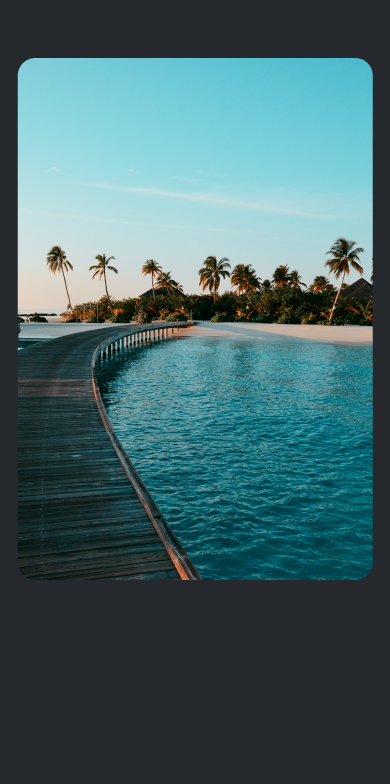
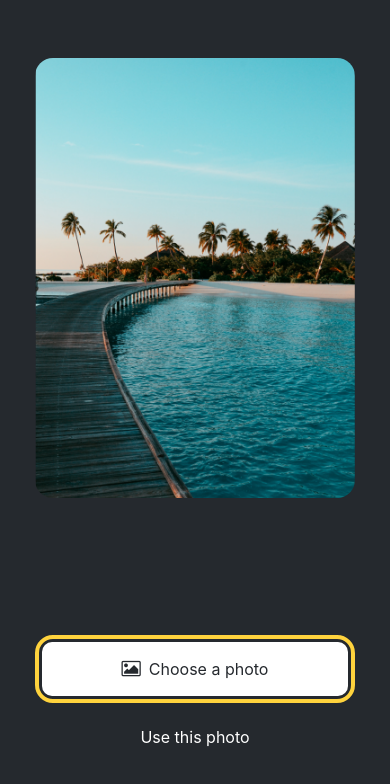
Before and after one commit to obedNuertey1/image-taker-expo-app, a React Native app: screen / in a window 390 px wide. Shown: the top 784 px of the page. Built offline with nearby package versions, Linux system fonts and the light colour scheme.

Commit message:
feat(Button.tsx, App.tsx, package.json, tailwind.config.ts): added code to implement fist screen

```diff
--- a/App.tsx
+++ b/App.tsx
@@ -3,12 +3,17 @@ import { View } from "react-native";
 // @ts-ignore
 import PlaceHolderImage from "./assets/images/background-image.png";
 import ImageViewer from "./components/ImageViewer";
+import Button from "./components/Button";
 
 export default function App(){
   return (
-    <View className="flex flex-1 bg-[#25292e] items-center justify-center">
-      <View className="flex flex-1 pt-[58px]">
+    <View className="flex-[1] bg-[#25292e] items-center justify-center">
+      <View className="flex-[1] pt-[58px]">
         <ImageViewer placeholderImage={PlaceHolderImage} />
+      </View>
+      <View className="flex-[1/3] flex-col h-1/3 items-center justify-center">
+        <Button theme="primary" label="Choose a photo" />
+        <Button label="Use this photo" />
       </View>
       <StatusBar style="light" />
     </View>
--- a/components/Button.tsx
+++ b/components/Button.tsx
@@ -1,12 +1,32 @@
-import {View, Pressable, Text} from 'react-native';
+import {View as RnView, Pressable as RnPressable, Text as RnText} from 'react-native';
+import { styled } from 'nativewind';
+import FontAwesome from "@expo/vector-icons/FontAwesome";
 
-export default function({label}:any){
+const [View, Pressable, Text] = [styled(RnView), styled(RnPressable), styled(RnText)]
+
+export default function({label, theme}:any){
+    if(theme === "primary"){
+        return (
+            <View className='border-4 border-[#ffd33d] rounded-[18px] w-80 h-[68px] mx-5 items-center justify-center p-[3px]'>
+                <Pressable className='bg-white rounded-[10px] w-full h-full items-center justify-center flex-row'
+                    onPress={()=>alert('You pressed a button.')}
+                >
+                    <View className='pr-[8px] inline'>
+                        <FontAwesome name="picture-o" size={18} color={"#25292e"}/>
+                    </View>
+                    <Text
+                        className='text-[#25292e] text-base'
+                    >{label}</Text>
+                </Pressable>
+            </View>
+        );
+    }
     return (
-        <View className='w-80 h-[68px] '>
-            <Pressable className='rounded-[10px] w-[100%] itemx-center justify-center flex flex-row'
+        <View className='w-80 h-[68px] mx-5 items-center justify-center p-[3px]'>
+            <Pressable className='rounded-[10px] w-full h-[100%] items-center justify-center flex-row'
             onPress={()=>alert('You pressed a button.')}
             >
-                <Text className='text-white text-[16px] mx-5 items-center justify-center p-[3px]'>{label}</Text>
+                <Text className='text-white text-base'>{label}</Text>
             </Pressable>
         </View>
     );
--- a/tailwind.config.js
+++ b/tailwind.config.js
@@ -1,6 +1,6 @@
 /** @type {import('tailwindcss').Config} */
 module.exports = {
-  content: ["./App.{js,jsx,ts,tsx}", "./<custom directory>/**/*.{js,jsx,ts,tsx}"],
+  content: ["./App.{js,jsx,ts,tsx}", "./components/**/*.{js,jsx,ts,tsx}", "./<custom directory>/**/*.{js,jsx,ts,tsx}"],
   theme: {
     extend: {},
   },
```
Also changed, not shown: package.json (+8 -5 lines), 1 other file (tests, documents, lock files or other folders).
